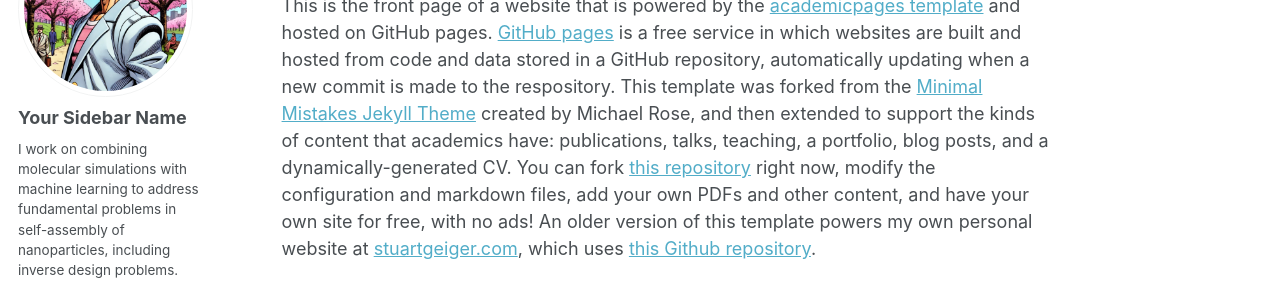
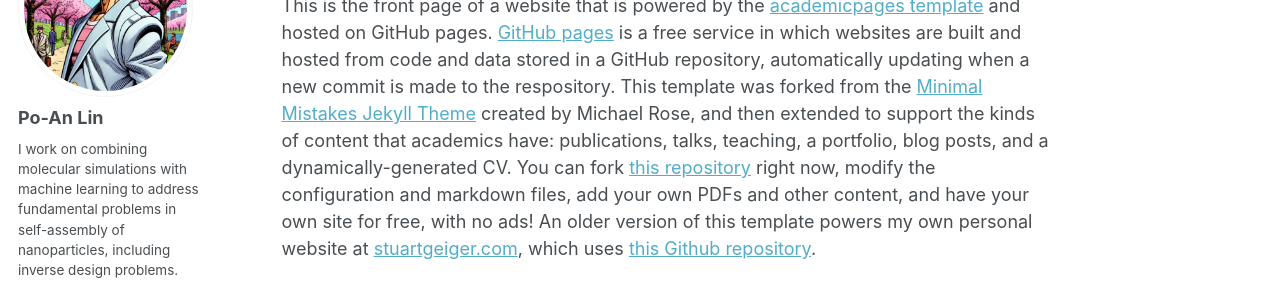
Before and after one commit to popolin522/popolin522.github.io, a Jekyll site: the page built from _pages/about.md, in a window 1280 px wide. Shown: the part 196-483 px from the top of the page. Built offline with Jekyll 4.4.1, drawn with Linux system fonts in a browser that asks for light colours; some web fonts are replaced.

Commit message:
Update _config.yml
fix github link

```diff
--- a/_config.yml
+++ b/_config.yml
@@ -22,7 +22,7 @@ repository               : "popolin522/popolin522.github.io/"
 author:
   # Biographic information
   avatar           : "profile.png"
-  name             : "Your Sidebar Name"
+  name             : "Po-An Lin"
   pronouns         : # example: "he/him"
   bio              : "I work on combining molecular simulations with machine learning to address fundamental problems in self-assembly of nanoparticles, including inverse design problems."
   location         : "US/Taiwan"
@@ -42,7 +42,7 @@ author:
   bitbucket        : # Username - Update with your username on the site
   codepen          : # Username
   dribbble         : # Username
-  github           : "academicpages"
+  github           : "popolin522"
   kaggle           : # Username
   stackoverflow    : # User number or user number and name (i.e., use "1" or "1/jeff-atwood")
 
```
